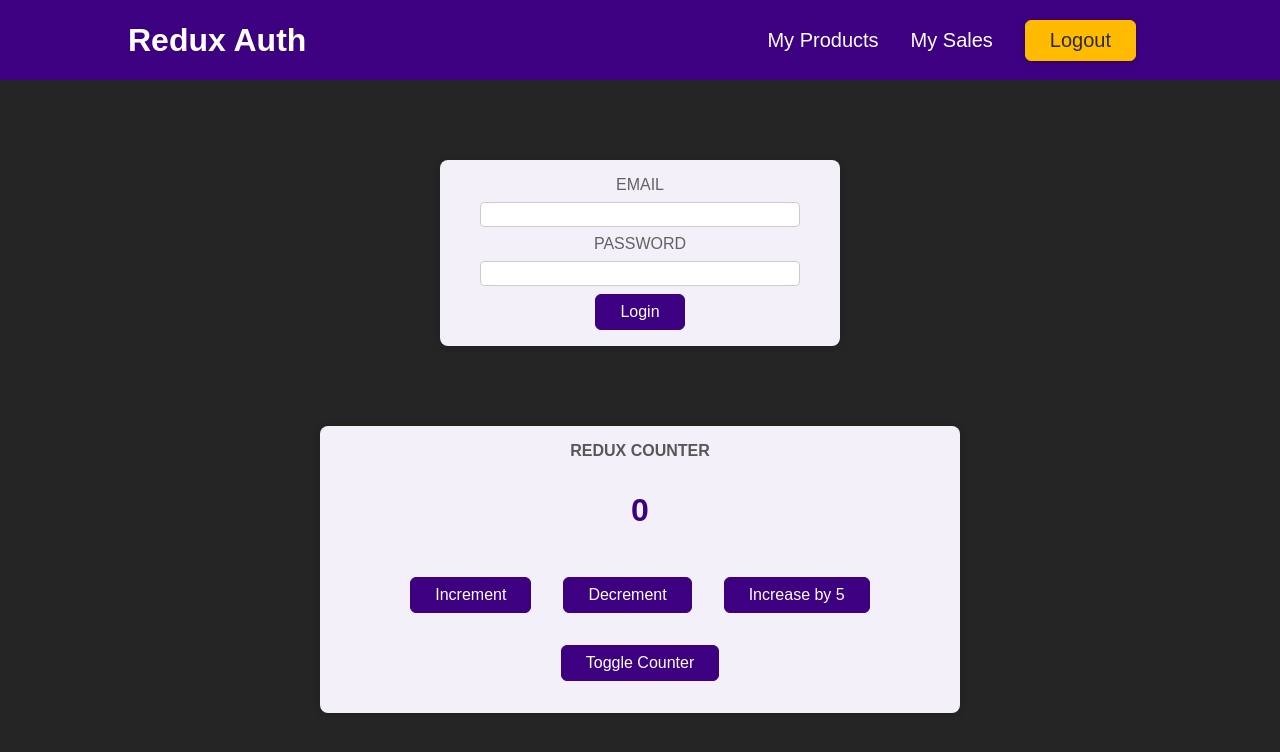
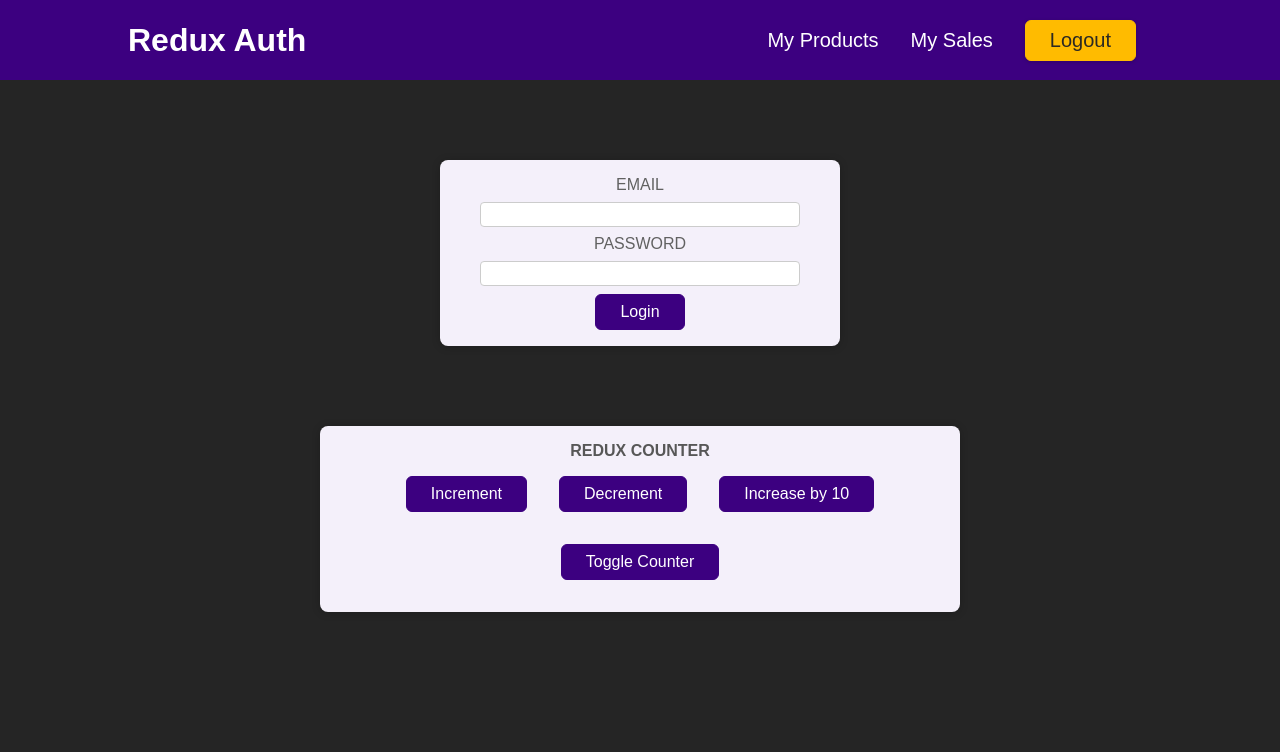
Before and after one commit to SDE-ADNAN/Section_18_reactjs_udemy, a React (Create React App) app: page / in a window 1280 px wide. Shown: the top 752 px of the page. Built offline with nearby package versions, Linux system fonts and the light colour scheme.

Commit message:
245 : Wroking with multiple slices < made use of the multi slice usecase of the redux toolkit store >

```diff
--- a/src/components/Counter.js
+++ b/src/components/Counter.js
@@ -3,14 +3,14 @@ import { useDispatch, useSelector} from "react-redux";
 import { counterActions } from "../store/index";
 const Counter = () => {
   const dispatch = useDispatch();
-  const counter = useSelector((state) => state.counter);
-  const showCounter = useSelector((state) => state.showCounter);
+  const counter = useSelector((state) => state.counter.value);
+  const showCounter = useSelector((state) => state.counter.showCounter);
 
   const incrementHandler = () => {
     dispatch(counterActions.increment());
   };
   const increaseHandler = () => {
-    dispatch(counterActions.increase(5)); // here if we need to pass some extra data to the action creator
+    dispatch(counterActions.increase(10)); // here if we need to pass some extra data to the action creator
                                           // we pass it inside the calling paranthesis of the actions creator
                                           // {type:"auto generated unique identifier for increase", payload:5}
   };
@@ -29,7 +29,7 @@ const Counter = () => {
       <div>
         <button onClick={incrementHandler}>Increment</button>
         <button onClick={decrementHandler}>Decrement</button>
-        <button onClick={increaseHandler}>Increase by 5</button>
+        <button onClick={increaseHandler}>Increase by 10</button>
       </div>
       <button onClick={toggleCounterHandler}>Toggle Counter</button>
     </main>
@@ -37,58 +37,3 @@ const Counter = () => {
 };
 
 export default Counter;
-
-// class Counter extends Component {
-//   incrementHandler() {
-//     this.props.increment();
-//   }
-//   decrementHandler() {
-//     this.props.decrement();
-//   }
-//   toggleCounterHandler() {}
-//   render() {
-//     return (
-//       <main className={classes.counter}>
-//         <h1>Redux Counter</h1>
-//         <div className={classes.value}>{this.props.counter}</div>
-//         <div>
-//           <button onClick={this.incrementHandler.bind(this)}>Increment</button>
-//           <button onClick={this.decrementHandler.bind(this)}>Decrement</button>
-//         </div>
-//         <button onClick={this.toggleCounterHandler}>Toggle Counter</button>
-//       </main>
-//     );
-//   }
-// }
-
-// // we can use the connect HOC in both of the components class as well as function based component.
-
-// // Over here we are using the connect for wrapping the Counter component with the function which the connect function returns.
-// // the reason why we use the connect like this is that connect requires two arguments , to be precise it requires two arguments which are basically functions namely ->
-// // 1.
-
-// const mapStateToProps = (state) => {
-//   /**
-//    * -what it does is
-//    * it gets the state which is the redux state and then maps it to the component props
-//    * so that the store state  could be used inside the component usind the this.prop way.
-//    *
-//    */
-//   return {
-//     counter: state.counter,
-//   };
-// };
-
-// const mapDispatchToProps = (dispatch) => {
-//   /**
-//    * it is equivallent to useDispatch()
-//    * what it does is it maps the dispatch functions needed by the store to manipulate its state
-//    * to the components state and inside the component we can use those props to dispatch actions for the store state update.
-//    */
-//   return {
-//     increment: () => dispatch({ type: "increment" }),
-//     decrement: () => dispatch({ type: "decrement" }),
-//   };
-// };
-
-// export default connect(mapStateToProps, mapDispatchToProps)(Counter);
```
